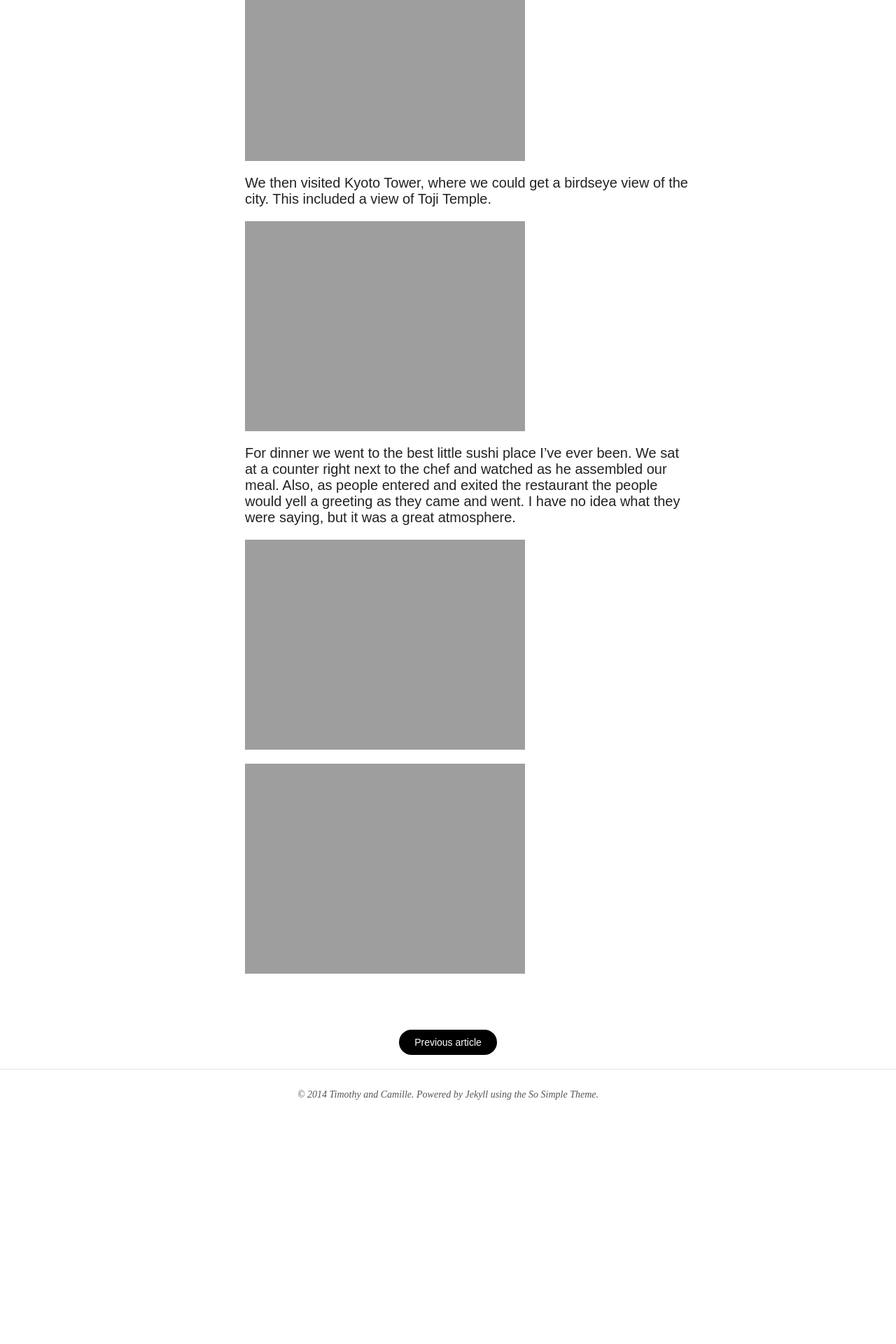
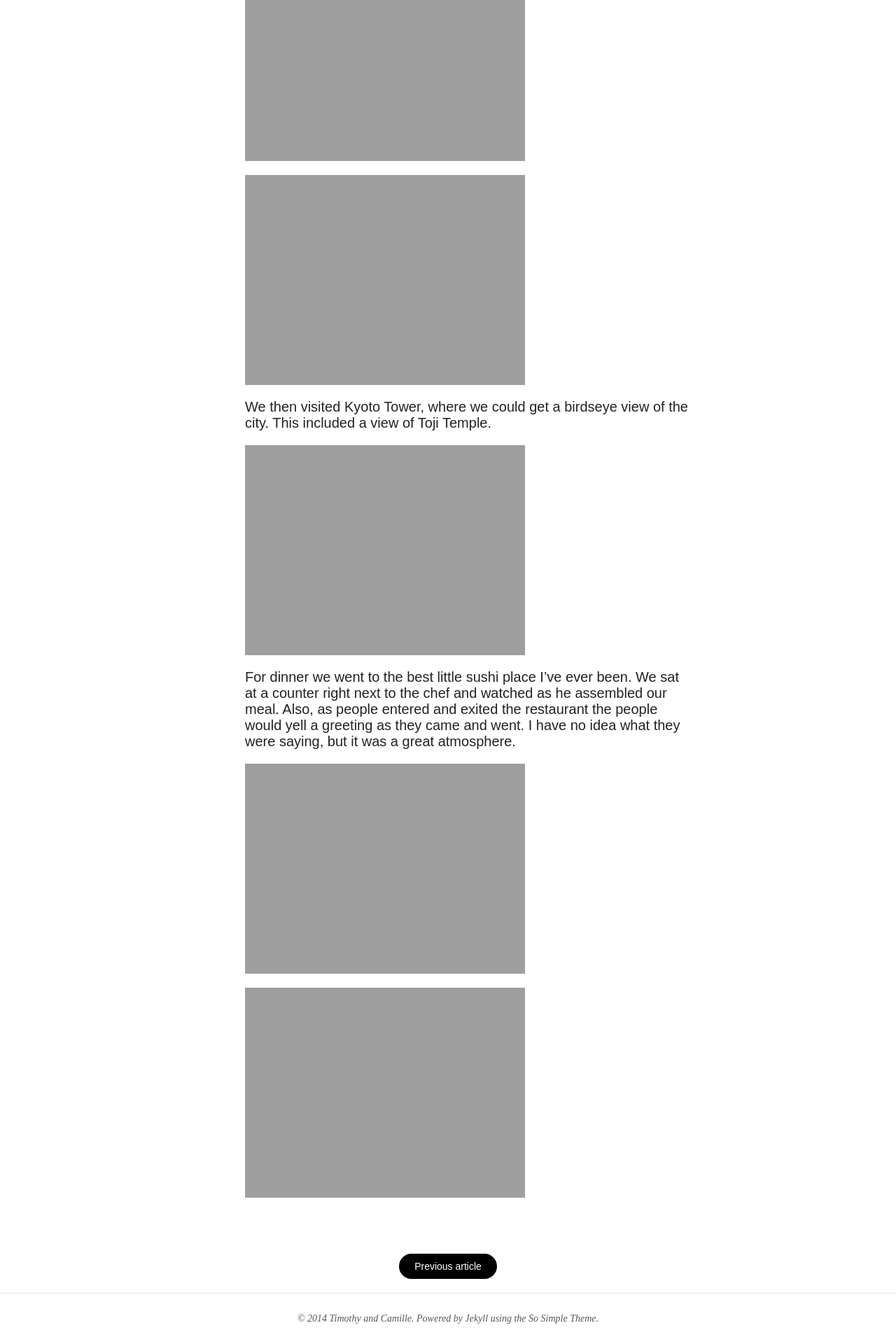
Before and after one commit to timothyvincent/timothyvincent.github.io, a Jekyll site: the page built from _posts/2014-07-18-kyoto-1.markdown, in a window 1280 px wide. Shown: the part 3806-5726 px from the top of the page at 70% size. Built offline with Jekyll 4.4.1, drawn with Linux system fonts in a browser that asks for light colours; nearby versions of some CDN libraries; comment, search, counter and statistics services are not loaded; before the commit the page ends 5480 px from its top, so only the background shows below that.

Commit message:
adds photo

```diff
--- a/_posts/2014-07-18-kyoto-1.markdown
+++ b/_posts/2014-07-18-kyoto-1.markdown
@@ -31,6 +31,8 @@ By the time we got to Kyoto and checked into our hotel we still had some of the
 
 ![kyoto tower]({{ site.url }}/images/IMG_5091.png)
 
+![toji temple]({{ site.url }}/images/cami-pagoda.png)
+
 We then visited Kyoto Tower, where we could get a birdseye view of the city. This included a view of Toji Temple.
 
 ![kyoto tower]({{ site.url }}/images/IMG_5098.png)
```
Also changed, not shown: 1 other file.
